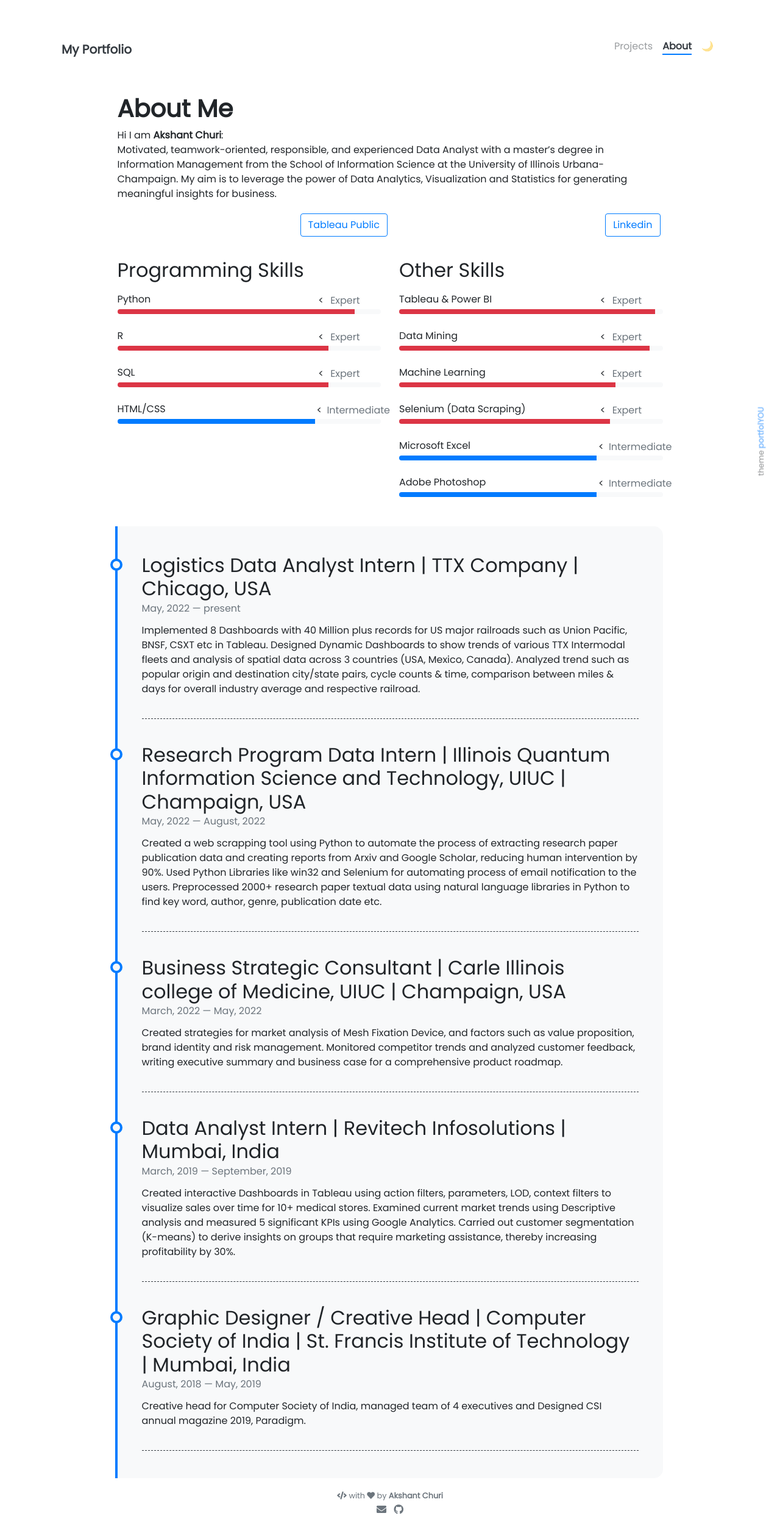
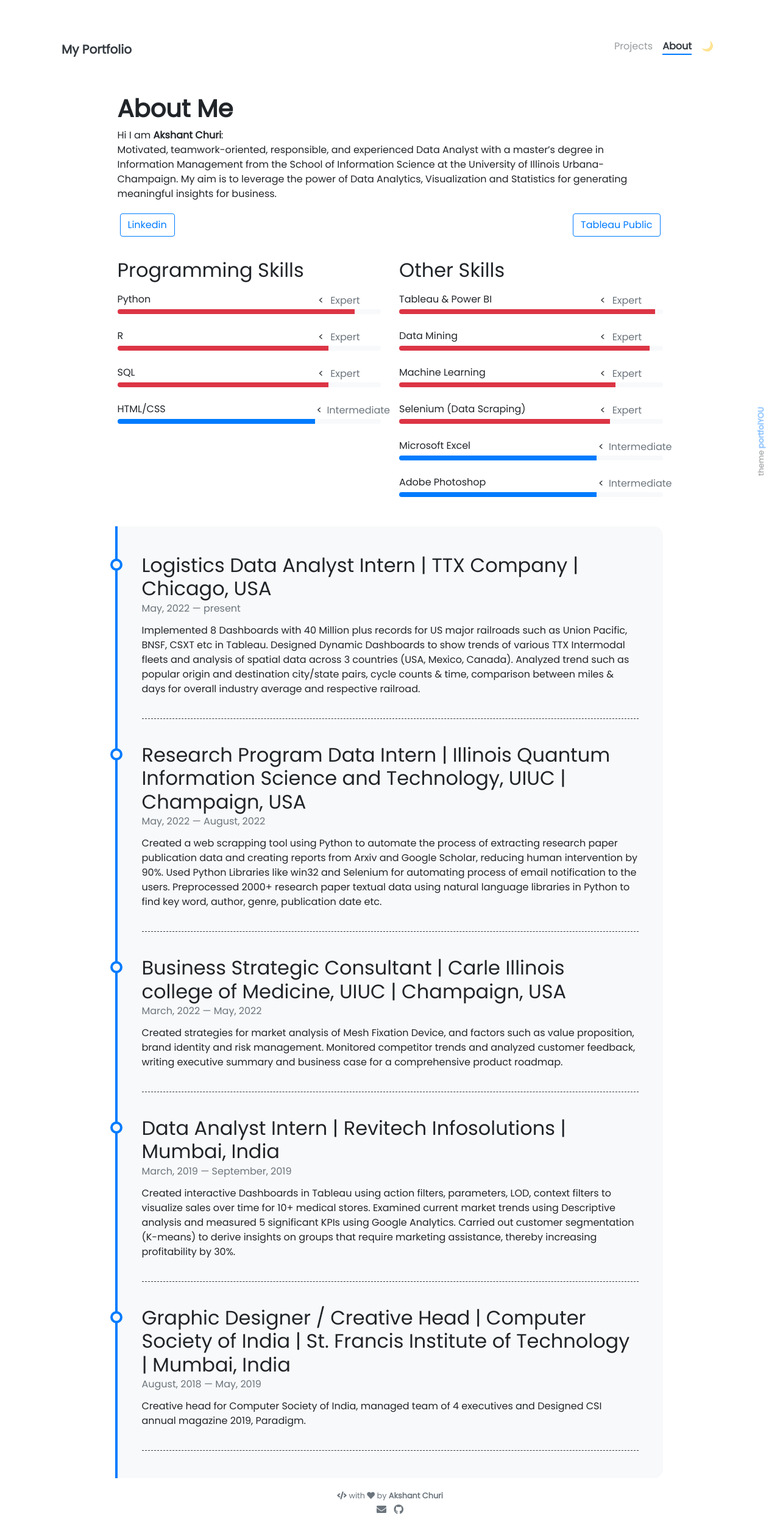
Before and after one commit to akshant10/akshant10.github.io, a Jekyll site: the page built from pages/about.md, in a window 1280 px wide. Shown: the whole page at 61% size. Built offline with Jekyll 4.4.1, drawn with Linux system fonts in a browser that asks for light colours; nearby versions of some CDN libraries.

Commit message:
Update about.md

```diff
--- a/pages/about.md
+++ b/pages/about.md
@@ -10,7 +10,7 @@ weight: 3
 Hi I am **{{ site.author.name }}**:<br>
 Motivated, teamwork-oriented, responsible, and experienced Data Analyst with a master’s degree in Information Management from the School of Information Science at the University of Illinois Urbana-Champaign. My aim is to leverage the power of Data Analytics, Visualization and Statistics for generating meaningful insights for business.
 
-<div class="right">
+<div class="left">
 {% include elements/button.html link="https://www.linkedin.com/in/akshant-churi/" text="Linkedin" %}
 </div>
 
```
